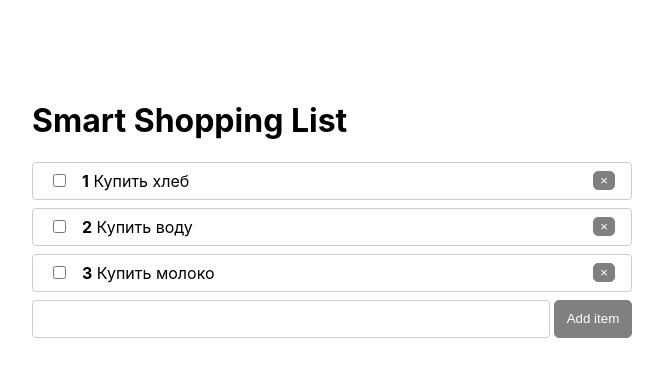
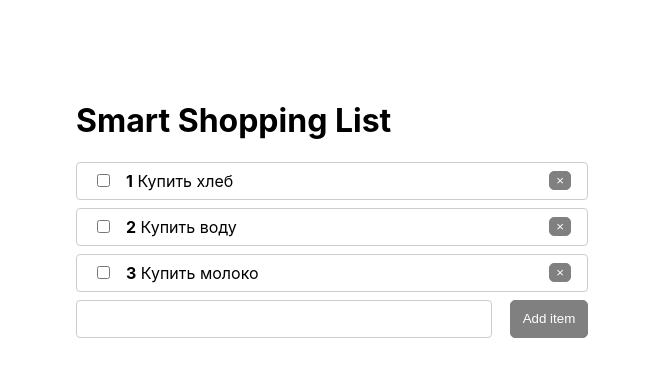
Before and after one commit to Tvorg/SmartShoppingList, a React (Create React App) app: page / in a window 1280 px wide. Shown: the top 376 px of the page, without its empty margins (308-971 px from the left). Built offline with nearby package versions, Linux system fonts and the light colour scheme.

Commit message:
adaptivfix

```diff
--- a/src/Todo/AddTodo.js
+++ b/src/Todo/AddTodo.js
@@ -18,7 +18,7 @@ function submitHandler (event) {
         <form style={{
             marginBottom: "1rem",
             margin: "0 auto",
-            width: "600px",
+            width: "100%",
             display: "flex",
             justifyContent: "space-between",
             height: "38px"
@@ -29,7 +29,7 @@ function submitHandler (event) {
                    style={{
                        border: "1px solid #ccc",
                        borderRadius: "4px",
-                       width: "512px"
+                       width: "80%"
 
                    }}/>
             <button type={"submit"}
--- a/src/index.css
+++ b/src/index.css
@@ -14,8 +14,8 @@ code {
 .wrapper{
   padding-top: 5rem;
   margin: 0 auto;
-  width: 600px;
-  justify-content: s;
+  width: 40%;
+  justify-content: space-between;
 }
 .done{
   text-decoration: line-through;
```
